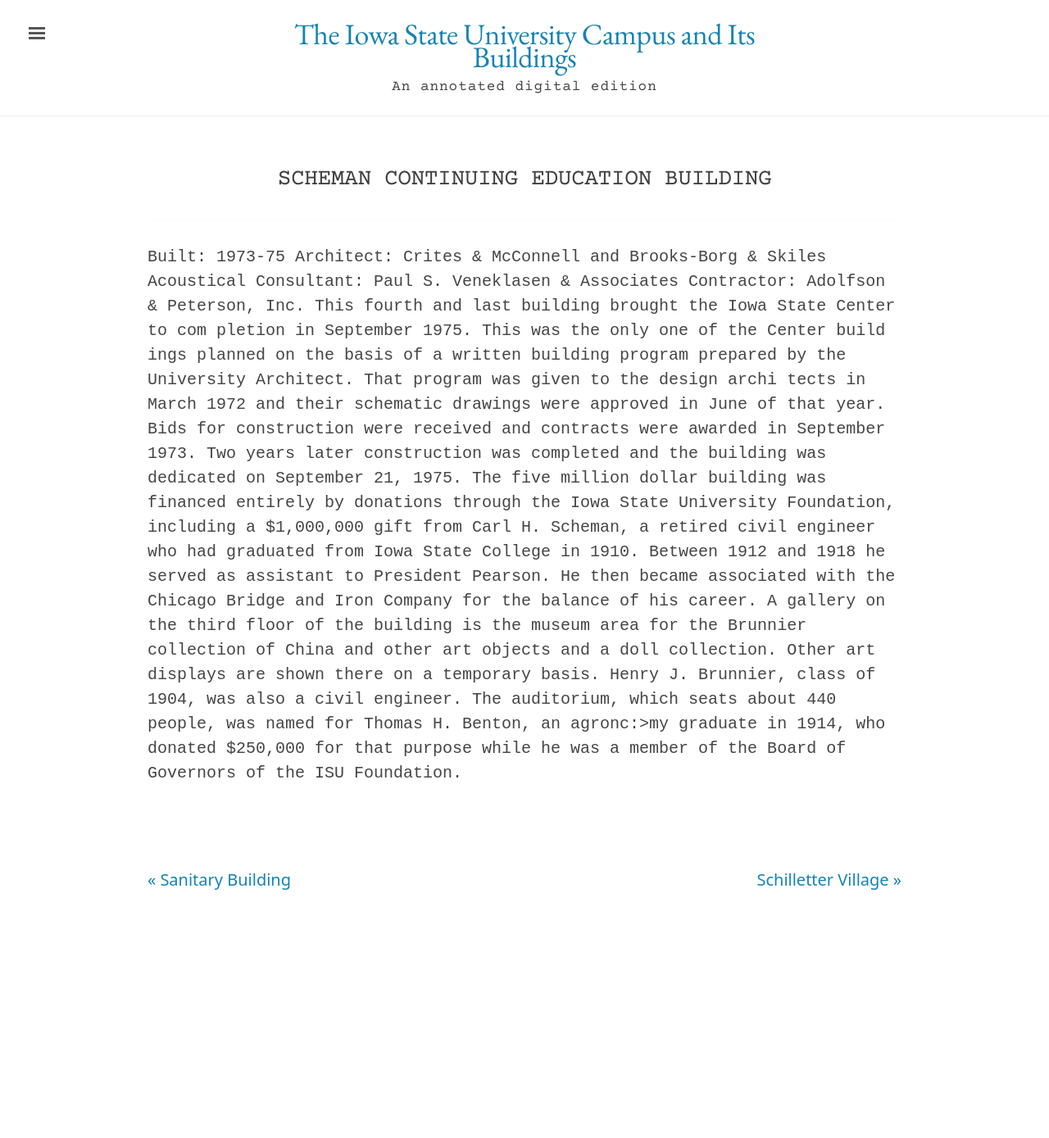
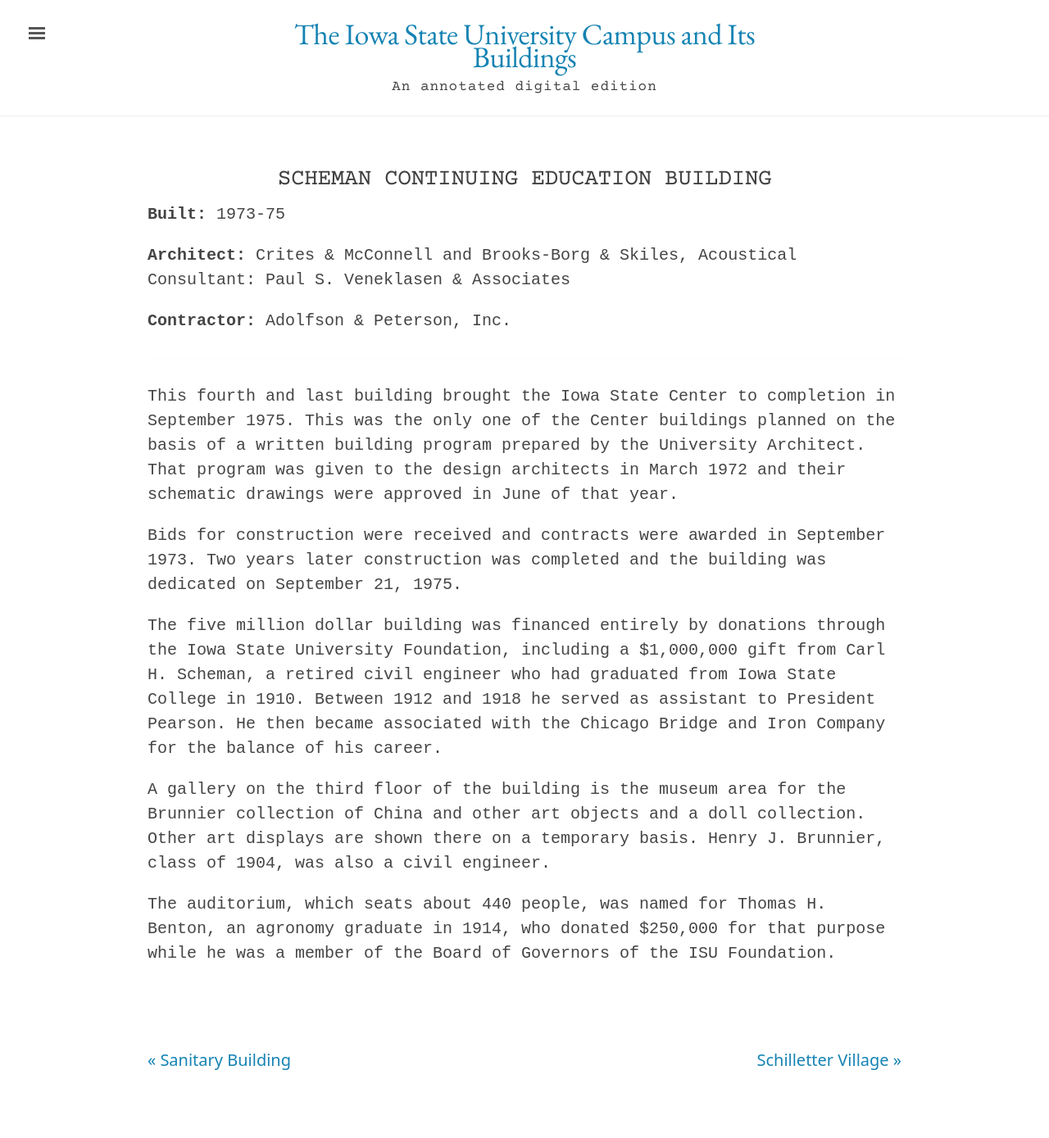
Before and after one commit to emanderson811/day-edition, a Jekyll site: the page built from _texts/buildings/188day-scheman-cont-ed.md, in a window 1280 px wide. Shown: the whole page at 82% size. Built offline with Jekyll 4.4.1, drawn with Linux system fonts in a browser that asks for light colours; before the commit the page ends 1169 px from its top, so only the background shows below that.

Commit message:
Update 188day-scheman-cont-ed.md

```diff
--- a/_texts/buildings/188day-scheman-cont-ed.md
+++ b/_texts/buildings/188day-scheman-cont-ed.md
@@ -14,17 +16,12 @@
 ---
 ---
 
-Built: 1973-75 Architect: Crites & McConnell and Brooks-Borg & Skiles Acoustical Consultant: Paul S. Veneklasen & Associates Contractor: Adolfson & Peterson, Inc.
-This fourth and last building brought the Iowa State Center to com pletion in September 1975. This was the only one of the Center build ings planned on the basis of a written building program prepared by the University Architect. That program was given to the design archi tects in March 1972 and their schematic drawings were approved in June of that year.
-Bids for construction were received and contracts were awarded in
-September 1973. Two years later construction was completed and the
-building was dedicated on September 21, 1975.
-The five million dollar building was financed entirely by donations
-through the Iowa State University Foundation, including a $1,000,000
-gift from Carl H. Scheman, a retired civil engineer who had graduated
-from Iowa State College in 1910. Between 1912 and 1918 he served as
-assistant to President Pearson. He then became associated with the Chicago Bridge and Iron Company for the balance of his career.
-A gallery on the third floor of the building is the museum area for the Brunnier collection of China and other art objects and a doll
-collection. Other art displays are shown there on a temporary basis. Henry J. Brunnier, class of 1904, was also a civil engineer.
-The auditorium, which seats about 440 people, was named for Thomas
-H. Benton, an agronc:>my graduate in 1914, who donated $250,000 for that purpose while he was a member of the Board of Governors of the ISU Foundation.
+This fourth and last building brought the Iowa State Center to completion in September 1975. This was the only one of the Center buildings planned on the basis of a written building program prepared by the University Architect. That program was given to the design architects in March 1972 and their schematic drawings were approved in June of that year.
+
+Bids for construction were received and contracts were awarded in September 1973. Two years later construction was completed and the building was dedicated on September 21, 1975.
+
+The five million dollar building was financed entirely by donations through the Iowa State University Foundation, including a $1,000,000 gift from Carl H. Scheman, a retired civil engineer who had graduated from Iowa State College in 1910. Between 1912 and 1918 he served as assistant to President Pearson. He then became associated with the Chicago Bridge and Iron Company for the balance of his career.
+
+A gallery on the third floor of the building is the museum area for the Brunnier collection of China and other art objects and a doll collection. Other art displays are shown there on a temporary basis. Henry J. Brunnier, class of 1904, was also a civil engineer.
+
+The auditorium, which seats about 440 people, was named for Thomas H. Benton, an agronomy graduate in 1914, who donated $250,000 for that purpose while he was a member of the Board of Governors of the ISU Foundation.
```
Also changed, not shown: other parts of _texts/buildings/188day-scheman-cont-ed.md (+4 -2 lines).
